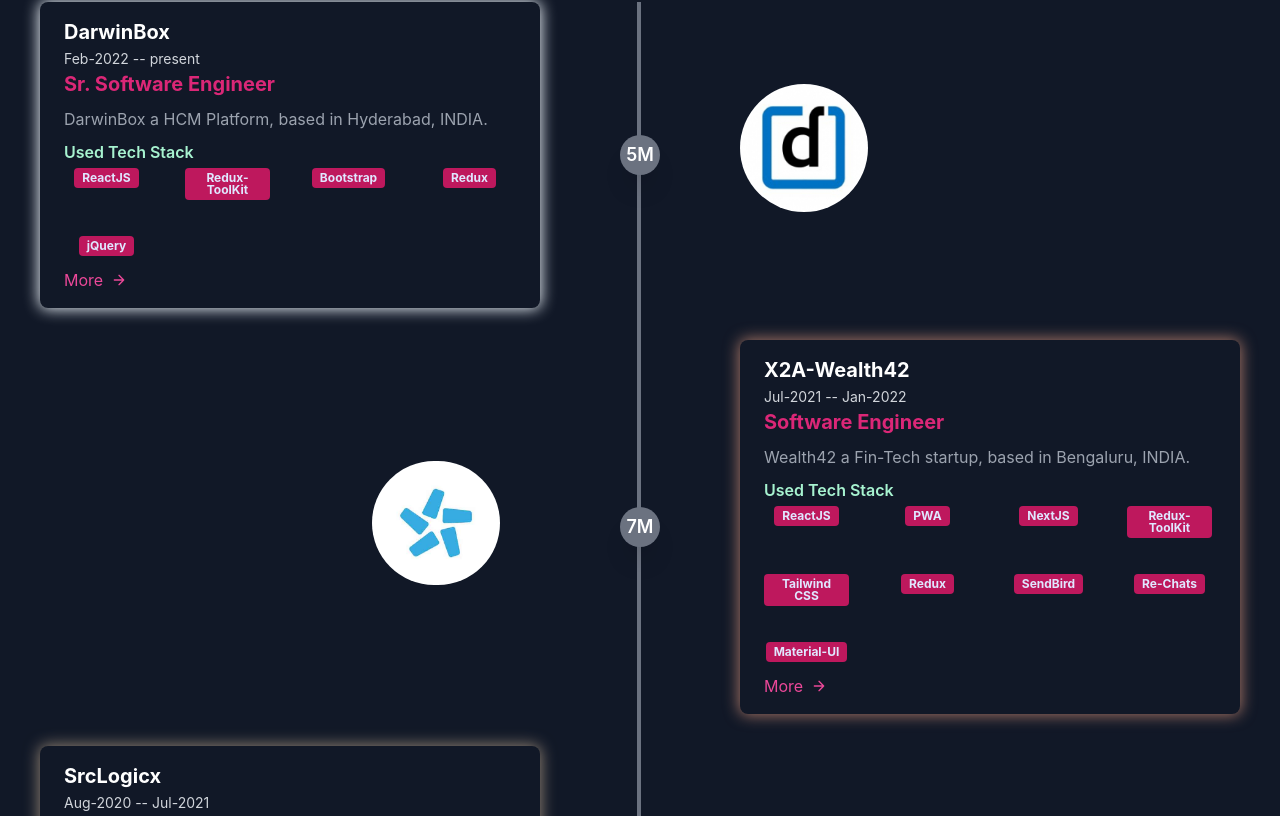
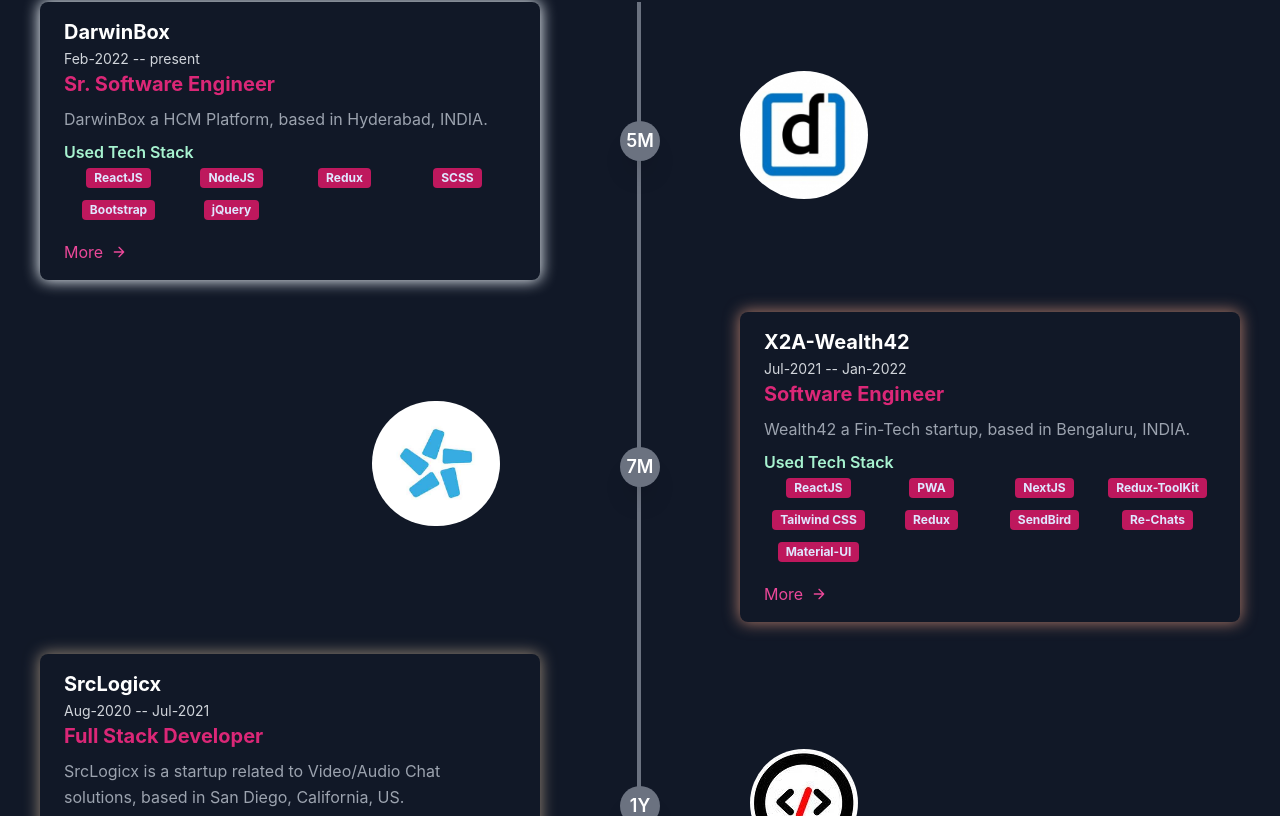
Before and after one commit to num-js/portfolio, a React (Create React App) app: page / in a window 1280 px wide. Shown: the part 884-1700 px from the top of the page. Built offline with nearby package versions, Linux system fonts and the light colour scheme; a web font is replaced by a local one.

Commit message:
company skills section Fix

```diff
--- a/src/assets/data/experiencesData.json
+++ b/src/assets/data/experiencesData.json
@@ -11,9 +11,10 @@
         "companyURL": "https://darwinbox.com/",
         "workingTech": [
             "ReactJS",
-            "Redux-ToolKit",
+            "NodeJS",
+            "Redux",
+            "SCSS",
             "Bootstrap",
-            "Redux",
             "jQuery"
         ]
     },
--- a/src/components/Experiences/DesktopViewExperience.js
+++ b/src/components/Experiences/DesktopViewExperience.js
@@ -38,9 +38,9 @@
                                 <div className="mt-2 font-semibold text-green-200">
                                     Used Tech Stack
                                     <div className="">
-                                        <div className="flex flex-wrap -m-4 text-center">
+                                        <div className="flex flex-wrap text-center">
                                             {companyData?.workingTech.map((tech, index) => (
-                                                <div key={index} className="w-1/2 p-4 sm:w-1/4">
+                                                <div key={index} className="w-1/2 mb-2 sm:w-1/4">
                                                     <SkillDiv skill={tech} />
                                                 </div>
                                             ))}
--- a/src/components/SharedComponents/ActiveStatusGreenDot/SkillDiv.js
+++ b/src/components/SharedComponents/ActiveStatusGreenDot/SkillDiv.js
@@ -2,7 +2,7 @@
 
 const SkillDiv = ({ skill }) => {
     return (
-        <span className="inline-flex items-center justify-center px-2 py-1 mr-1 text-xs font-bold leading-none text-indigo-100 bg-pink-700 rounded">
+        <span className="inline-flex items-center justify-center px-2 py-1 mr-1 text-xs font-bold leading-none text-indigo-100 bg-pink-700 rounded whitespace-nowrap">
             {skill}
         </span>
     );
```
